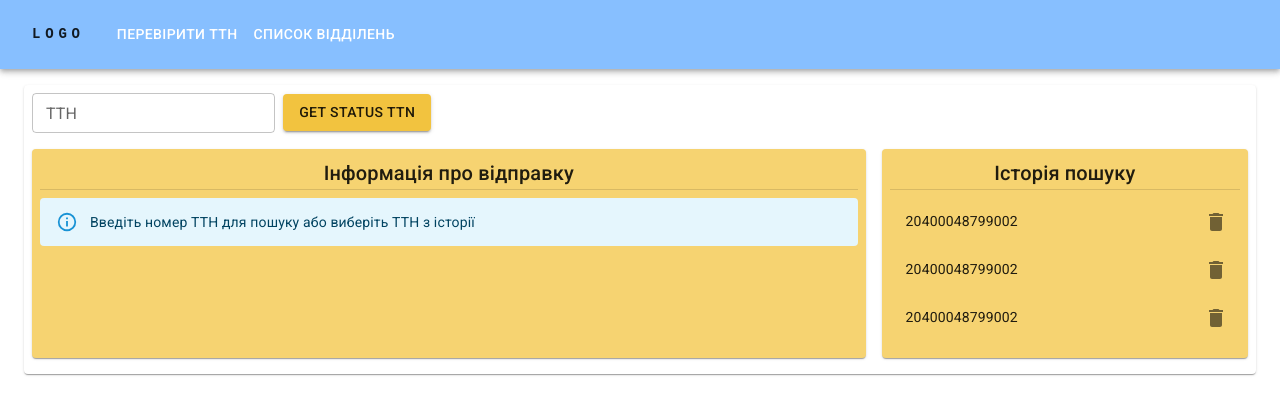
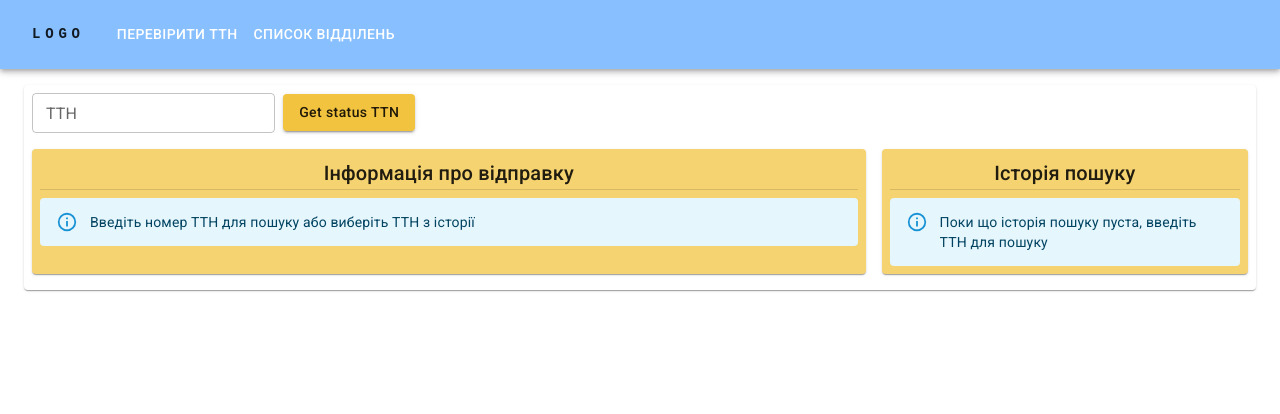
Before and after one commit to volodymir-tymtsias/test_same-it, a React (Create React App) app: page /#/ in a window 1280 px wide. Shown: the top 414 px of the page. Built offline with nearby package versions, Linux system fonts and the light colour scheme.

Commit message:
the search history operation logic was added and the search form was moved to a separate component

```diff
--- a/src/App.tsx
+++ b/src/App.tsx
@@ -14,7 +14,7 @@ function App() {
           <Route index element={<HomePage />} />
         </Route>
         <Route path="home" element={<Navigate to="/" replace />} />
-        <Route path="listBranch" element={<ListPage />} />
+        <Route path="listDepartments" element={<ListPage />} />
         <Route path="*" element={<NotFoundPage />} />
       </Routes>
     </div>
--- a/src/app/store.ts
+++ b/src/app/store.ts
@@ -1,11 +1,13 @@
 import { configureStore, ThunkAction, Action } from '@reduxjs/toolkit';
 import departmentsReducer from '../features/departments';
 import statusDocumentsReducer from '../features/statusDocuments';
+import historyReducer from '../features/history';
 
 export const store = configureStore({
   reducer: {
     departments: departmentsReducer,
     statusDocuments: statusDocumentsReducer,
+    history: historyReducer,
   },
 });
 
--- a/src/components/Header.tsx
+++ b/src/components/Header.tsx
@@ -8,7 +8,7 @@ const pages = [{
     value: 'Перевірити ТТН',
   },
   {
-    link: 'listBranch',
+    link: 'listDepartments',
     value: 'Список відділень',
   },
 ];
--- a/src/components/History.tsx
+++ b/src/components/History.tsx
@@ -1,37 +1,95 @@
-import { Divider, IconButton, ListItemText, MenuItem, MenuList, Paper, Typography } from "@mui/material";
+import { Alert, Button, ButtonProps, Divider, IconButton, ListItemText, MenuItem, MenuList, Paper, Typography, styled } from "@mui/material";
 import DeleteIcon from '@mui/icons-material/Delete';
+import { blue } from "@mui/material/colors";
+import { useAppDispatch, useAppSelector } from "../app/hooks";
+import * as historyAction from '../features/history';
+import { useSearchParams } from "react-router-dom";
+import { getSearchWith } from "../helpers/searchHelper";
+
+const ColorButton = styled(Button)<ButtonProps>(({ theme }) => ({
+  color: "white",
+  backgroundColor: 'primary',
+  alignSelf: 'center',
+  '&:hover': {
+    backgroundColor: blue[400],
+  },
+}));
 
 export const History = () => {
+  const dispatch = useAppDispatch();
+  const { trackingNumbers } = useAppSelector(state => state.history);
+  const [searchParams, setSearchParams] = useSearchParams();
+
+  const onClearHistoryHandler = () => {
+    dispatch(historyAction.clear());
+  }
+
+  const onDeleteTrackingHandler = (trackingNumber: string) => () => {
+    dispatch(historyAction.deleteTrackings(trackingNumber));
+  }
+
+  const onTrackingHandler = (trackingNumber: string) => (
+    event: React.MouseEvent<HTMLLIElement, MouseEvent>,
+  ) => {
+    const target = event.target as HTMLLIElement;
+
+    if (target.closest('button')) {
+      return;
+    }
+
+    setSearchParams(
+      getSearchWith(searchParams, {
+       trackingNumber,
+      }),
+    );
+  }
+
   return (
     <Paper sx={{
+        display: 'flex',
+        flexDirection: 'column',
         p: 1,
         width: { md: '30%' },
         backgroundColor: 'secondary.light',
       }}
-      component="section"
+      component="aside"
     >
       <Typography variant="h6" sx={{ textAlign: 'center' }}>Історія пошуку</Typography>
-      <Divider />
-      <MenuList dense>
-        <MenuItem>
-          <ListItemText>20400048799002</ListItemText>
-          <IconButton edge="end" aria-label="delete" title="Видалити з історії">
-            <DeleteIcon />
-          </IconButton>
-        </MenuItem>
-        <MenuItem>
-          <ListItemText>20400048799002</ListItemText>
-          <IconButton edge="end" aria-label="delete" title="Видалити з історії">
-            <DeleteIcon />
-          </IconButton>
-        </MenuItem>
-        <MenuItem>
-          <ListItemText>20400048799002</ListItemText>
-          <IconButton edge="end" aria-label="delete" title="Видалити з історії">
-            <DeleteIcon />
-          </IconButton>
-        </MenuItem>
-      </MenuList>
+      <Divider sx={{ mb: 1 }} />
+
+      {!trackingNumbers.length && (
+        <Alert severity="info">
+          Поки що історія пошуку пуста, введіть ТТН для пошуку
+        </Alert>
+      )}
+
+      {!!trackingNumbers.length && (
+        <MenuList dense>
+          {trackingNumbers.map(tracking => (
+            <MenuItem
+              key={tracking}
+              onClick={onTrackingHandler(tracking)}
+            >
+              <ListItemText>{tracking}</ListItemText>
+              <IconButton
+                edge="end"
+                aria-label="delete"
+                title="Видалити з історії"
+                onClick={onDeleteTrackingHandler(tracking)}
+              >
+                <DeleteIcon />
+              </IconButton>
+            </MenuItem>
+          ))}
+        </MenuList>
+      )}
+
+      {trackingNumbers.length > 1 && (
+        <ColorButton
+          variant="contained"
+          onClick={onClearHistoryHandler}
+        >Видалити історію</ColorButton>
+      )}
     </Paper>
   );
 }
--- a/src/components/Info.tsx
+++ b/src/components/Info.tsx
@@ -14,7 +14,7 @@ export const Info = () => {
     responseWarnings,
   } = useAppSelector(state => state.statusDocuments);
   const [searchParams] = useSearchParams();
-  const trackingNumber = searchParams.get('waybill');
+  const trackingNumber = searchParams.get('trackingNumber');
 
   useEffect(() => {
     if (trackingNumber) {
@@ -36,7 +36,7 @@ export const Info = () => {
 
       {loading && (
         <Box textAlign="center" width="100%">
-          <CircularProgress color="inherit" />
+          <CircularProgress color="inherit" sx={{ m: 2 }} />
         </Box>
       )}
 
--- /dev/null
+++ b/src/components/Search.tsx
@@ -0,0 +1,118 @@
+import { Box, Button, TextField } from "@mui/material";
+import { useEffect, useState } from "react";
+import { useSearchParams } from "react-router-dom";
+import { getSearchWith } from "../helpers/searchHelper";
+import * as historyAction from '../features/history';
+import { useAppDispatch } from "../app/hooks";
+
+type Props = {
+  textButton: string;
+  nameValue: string;
+  label: string;
+  placeholder: string;
+};
+
+export const Search: React.FC<Props> = ({
+  textButton,
+  nameValue,
+  label,
+  placeholder,
+}) => {
+  const dispatch = useAppDispatch();
+  const [searchParams, setSearchParams] = useSearchParams();
+  const appliedQuery = searchParams.get(nameValue) || '';
+  const [query, setQuery] = useState(appliedQuery);
+  const [isErrorFormat, setIsErrorFormat] = useState(false);
+
+  useEffect(() => {
+    if (appliedQuery) {
+      setQuery(appliedQuery);
+    }
+  }, [appliedQuery]);
+
+  const InputHandler = (
+    event: React.ChangeEvent<HTMLInputElement | HTMLTextAreaElement>,
+  ) => {
+    if (isErrorFormat) {
+      setIsErrorFormat(false);
+    }
+    setQuery(event.target.value);
+  }
+
+  const setQuerySearchParams = (
+    event: React.FormEvent<HTMLFormElement>
+  ) => {
+    event.preventDefault();
+    setQuery(query.trim());
+    const noError = (nameValue === 'trackingNumber')
+      ? /^(\d){14}$/.test(query.trim())
+      : true;
+
+    setSearchParams(
+      getSearchWith(searchParams, {
+        [nameValue]: null,
+      }),
+    );
+
+    if (noError) {
+      const newParamsToAdd = (nameValue === 'city')
+        ? {
+            city: query.trim() || null,
+            page: 1,
+            pageSize: 5,
+          }
+        : { [nameValue]: query.trim() };
+
+      setSearchParams(getSearchWith(searchParams, newParamsToAdd));
+
+      if (nameValue === 'trackingNumber') {
+        dispatch(historyAction.addTrackings(query.trim()));
+      }
+
+    } else {
+      setIsErrorFormat(true);
+    }
+  }
+
+  return (
+    <Box
+      component="form"
+      sx={{
+        display: 'flex',
+        gap: 1,
+        alignItems: 'center',
+        flexDirection: { xs: 'column', sm: 'row' },
+        mb: 2,
+      }}
+      noValidate
+      autoComplete="off"
+      onSubmit={setQuerySearchParams}
+    >
+      <TextField
+        label={label}
+        placeholder={placeholder}
+        color="secondary"
+        size="small"
+        type="search"
+        sx={{
+          width: { xs: '100%', sm: '30%', lg: '20%' },
+        }}
+        error={isErrorFormat}
+        helperText={(isErrorFormat && nameValue === 'trackingNumber')
+          ? 'Введений ТТН некоректний. ТТН повинен містити тільки цифри та мати довжину 14 символів'
+          : ''
+        }
+        value={query}
+        onChange={InputHandler}
+      />
+      <Button
+        variant="contained"
+        color="secondary"
+        type="submit"
+        sx={{ textTransform: 'none' }}
+      >
+        {textButton}
+      </Button>
+    </Box>
+  );
+}
--- /dev/null
+++ b/src/features/history.ts
@@ -0,0 +1,46 @@
+/* eslint-disable no-param-reassign */
+import { PayloadAction, createSlice } from '@reduxjs/toolkit';
+
+type HistoryState = {
+  trackingNumbers: string[];
+};
+
+const initialState: HistoryState = {
+  trackingNumbers: JSON.parse(localStorage.getItem('trackingNumbers') || 'null') || [],
+};
+
+const historySlice = createSlice({
+  name: 'history',
+  initialState,
+  reducers: {
+    getTrackings: (state) => {
+      state.trackingNumbers = JSON.parse(localStorage.getItem('trackingNumbers') || 'null') || [];
+    },
+    addTrackings: (state, action: PayloadAction<string>) => {
+      if (!state.trackingNumbers.includes(action.payload)) {
+        state.trackingNumbers.push(action.payload);
+        localStorage.setItem('trackingNumbers', JSON.stringify(state.trackingNumbers));
+      }
+    },
+    deleteTrackings: (state, action: PayloadAction<string>) => {
+      if (state.trackingNumbers.includes(action.payload)) {
+        const newTrackingNumbers = state.trackingNumbers.filter(tracking => tracking !== action.payload);
+
+        state.trackingNumbers = newTrackingNumbers;
+        localStorage.setItem('trackingNumbers', JSON.stringify(newTrackingNumbers));
+      }
+    },
+    clear: (state) => {
+      state.trackingNumbers = [];
+      localStorage.setItem('trackingNumbers', JSON.stringify([]));
+    },
+  },
+});
+
+export default historySlice.reducer;
+export const {
+  clear,
+  getTrackings,
+  addTrackings,
+  deleteTrackings
+} = historySlice.actions;
--- a/src/pages/HomePage.tsx
+++ b/src/pages/HomePage.tsx
@@ -1,86 +1,21 @@
-import { Box, Button, Container, Paper, TextField } from "@mui/material"
+import { Box, Container, Paper } from "@mui/material"
 import { Info } from "../components/Info";
 import { History } from "../components/History";
 import { ScrollToTop } from "../components/ScrollToTop";
-import { useSearchParams } from "react-router-dom";
-import { useState } from "react";
-import { getSearchWith } from "../helpers/searchHelper";
+import { Search } from "../components/Search";
 
 export const HomePage = () => {
-  const [searchParams, setSearchParams] = useSearchParams();
-  const appliedWaybill = searchParams.get('waybill') || '';
-  const [waybill, setWaybill] = useState(appliedWaybill);
-  const [isErrorFormat, setIsErrorFormat] = useState(false);
-
-  const waybillInputHandler = (
-    event: React.ChangeEvent<HTMLInputElement | HTMLTextAreaElement>,
-  ) => {
-    if (isErrorFormat) {
-      setIsErrorFormat(false);
-    }
-    setWaybill(event.target.value);
-  }
-
-  const setTTNSearchParams = () => {
-    const noError = /^(\d){14}$/.test(waybill.trim());
-
-    setSearchParams(
-      getSearchWith(searchParams, {
-        waybill: null,
-      }),
-    );
-
-    if (noError) {
-      setSearchParams(
-        getSearchWith(searchParams, {
-          waybill: waybill.trim() || null,
-        }),
-      );
-    } else {
-      setIsErrorFormat(true);
-    }
-  }
-
   return (
     <>
       <Container maxWidth="xl">
         <Paper sx={{ p: 1 }} component="main">
-          <Box
-            component="form"
-            sx={{
-              display: 'flex',
-              gap: 1,
-              alignItems: 'center',
-              flexDirection: { xs: 'column', sm: 'row' },
-              mb: 2,
-            }}
-            noValidate
-            autoComplete="off"
-          >
-            <TextField
-              label="ТТН"
-              placeholder="Введіть ТТН"
-              color="secondary"
-              size="small"
-              sx={{
-                width: { xs: '100%', sm: '30%', lg: '20%' },
-              }}
-              error={isErrorFormat}
-              helperText={isErrorFormat
-                ? 'Введений ТТН некоректний. ТТН повинен містити тільки цифри та мати довжину 14 символів'
-                : ''
-              }
-              value={waybill}
-              onChange={waybillInputHandler}
-            />
-            <Button
-              variant="contained"
-              color="secondary"
-              onClick={setTTNSearchParams}
-            >
-              Get status TTN
-            </Button>
-          </Box>
+          <Search
+            textButton="Get status TTN"
+            nameValue="trackingNumber"
+            label="ТТН"
+            placeholder="Введіть ТТН"
+          />
+
           <Box
             component="div"
             sx={{
@@ -96,6 +31,7 @@ export const HomePage = () => {
           </Box>
         </Paper>
       </Container>
+
       <ScrollToTop />
     </>
   );
--- a/src/pages/ListPage.tsx
+++ b/src/pages/ListPage.tsx
@@ -1,25 +1,26 @@
-import { Alert, Box, Button, CircularProgress, Container, Paper, TextField } from "@mui/material"
+import { Alert, Box, CircularProgress, Container, Paper } from "@mui/material"
 import { DepartmetsList } from "../components/DepartmetsList";
 import { useSearchParams } from "react-router-dom";
-import { useEffect, useMemo, useState } from "react";
-import { getSearchWith } from "../helpers/searchHelper";
+import { useEffect, useMemo } from "react";
 import { useAppDispatch, useAppSelector } from "../app/hooks";
 import * as departmentsAction from '../features/departments';
 import { DataFetchDepartment } from "../types/DataFetchDepartment";
 import { ScrollToTop } from "../components/ScrollToTop";
+import { Search } from "../components/Search";
 
 export const ListPage = () => {
-  const [searchParams, setSearchParams] = useSearchParams();
+  const [searchParams] = useSearchParams();
   const appliedQuery = searchParams.get('city') || '';
   const page = searchParams.get('page') || 1;
   const pageSize = searchParams.get('pageSize') || 5;
-  const [query, setQuery] = useState(appliedQuery);
   const dispatch = useAppDispatch();
+
   const currentData: DataFetchDepartment = useMemo(() => ({
     page: +page,
     limit: +pageSize,
     city: appliedQuery,
-  }), [appliedQuery, page, pageSize])
+  }), [appliedQuery, page, pageSize]);
+
   const {
     amount,
     loaded,
@@ -27,23 +28,6 @@ export const ListPage = () => {
     responseErrors,
     responseWarnings,
   } = useAppSelector(state => state.departments);
-
-
-  const setQuerySearchParams = () => {
-    setSearchParams(
-      getSearchWith(searchParams, {
-        city: query.trim() || null,
-        page: 1,
-        pageSize: 5,
-      }),
-    );
-  }
-
-  const searchInputHandler = (
-    event: React.ChangeEvent<HTMLInputElement | HTMLTextAreaElement>,
-  ) => {
-    setQuery(event.target.value);
-  }
 
   useEffect(() => {
     dispatch(departmentsAction.clear());
@@ -54,41 +38,16 @@ export const ListPage = () => {
     <>
       <Container maxWidth="xl">
         <Paper sx={{ p: 1 }} component="main">
-          <Box
-            component="form"
-            sx={{
-              display: 'flex',
-              gap: 1,
-              alignItems: 'center',
-              flexDirection: { xs: 'column', sm: 'row' },
-              mb: 2,
-            }}
-            noValidate
-            autoComplete="off"
-          >
-            <TextField
-              label="Введіть населений пункт"
-              placeholder="Населений пункт"
-              color="secondary"
-              size="small"
-              sx={{
-                width: { xs: '100%', sm: '30%', lg: '20%' },
-              }}
-              value={query}
-              onChange={searchInputHandler}
-            />
-            <Button
-              variant="contained"
-              color="secondary"
-              onClick={setQuerySearchParams}
-            >
-              Знайти відділення
-            </Button>
-          </Box>
+          <Search
+            textButton="Знайти відділення"
+            nameValue="city"
+            label="Введіть населений пункт"
+            placeholder="Населений пункт"
+          />
 
           {!loaded && (
             <Box textAlign="center" width="100%">
-              <CircularProgress color="inherit" />
+              <CircularProgress color="inherit" sx={{ m: 2 }}/>
             </Box>
           )}
 
```
Also changed, not shown: 1 other file (tests, documents, lock files or other folders).
